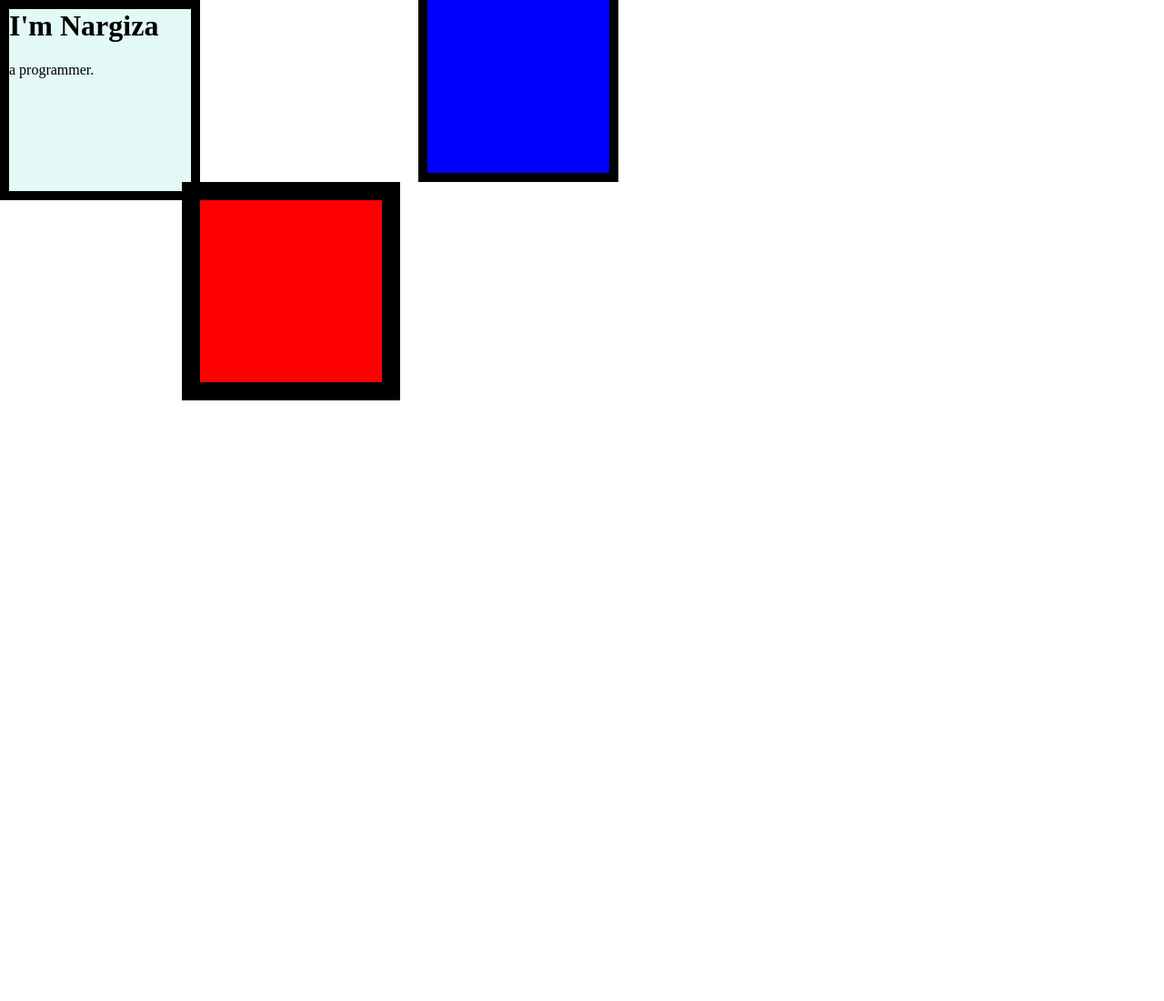
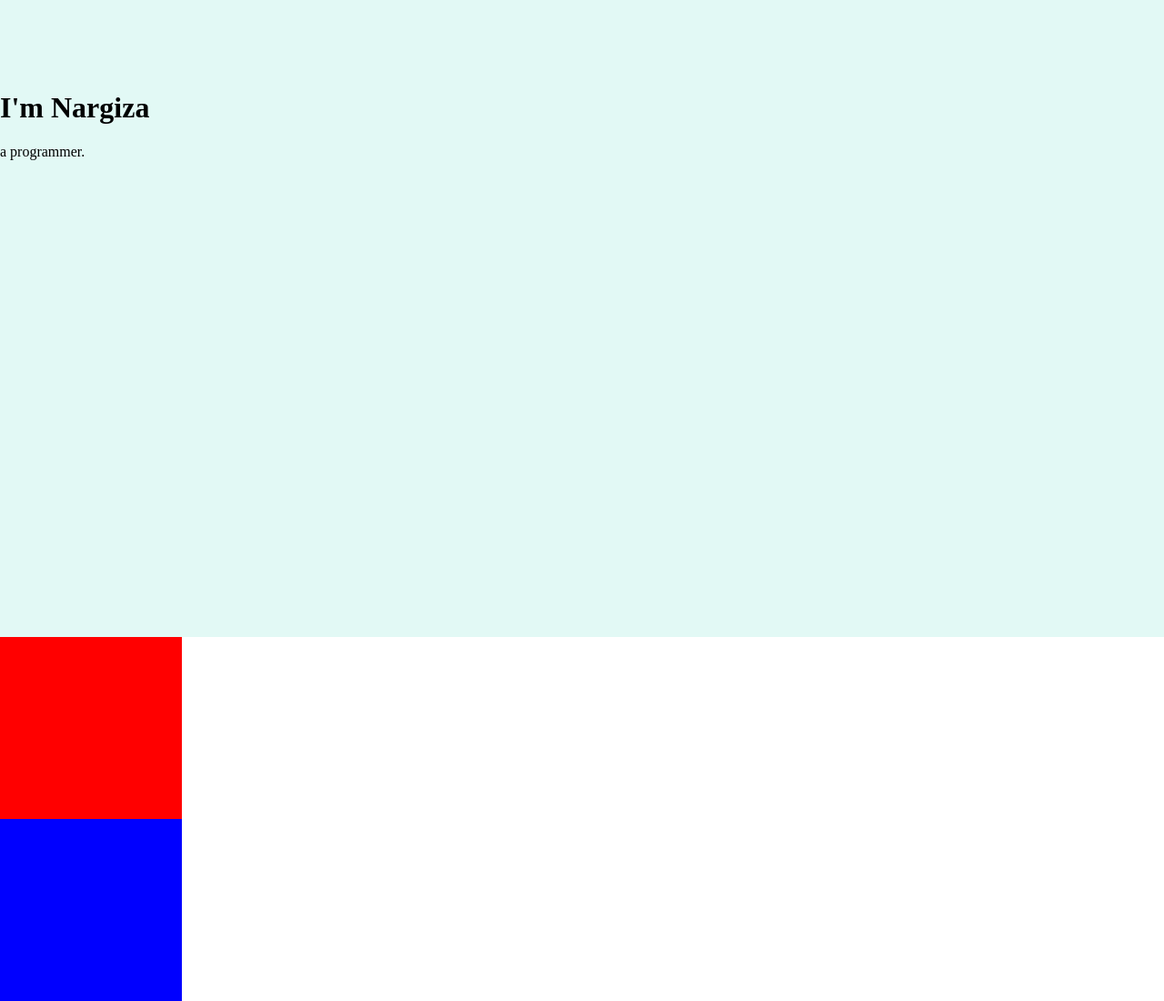
Before and after one commit to Lebedok/My_Site, a plain HTML site: page index.html in a window 1280 px wide. Shown: the whole page at 91% size. Before the commit the page ends 800 px from the top, so only its background shows below. Drawn offline with Linux system fonts and the light colour scheme; files that its build step writes are made by us from their sources.

Commit message:
Update styles.css

```diff
--- a/styles.css
+++ b/styles.css
@@ -7,35 +7,21 @@ h1 {
   margin-top: 0;
 }
 
- .top-container {
+.top-container {
   background-color:#E2F9F5;
-  width: 200px;
-  height: 200px;
-  border: solid 10px;
-  position: absolute;
-
-
-
+  position: relative;
+  padding-top: 100px;
+  height: 600px;
 }
 
 .middle-container {
   background-color: red;
   width: 200px;
   height: 200px;
-  position: absolute;
-  left: 200px;
-  top: 200px;
-  border: solid 20px;
-
 }
 
 .bottom-container {
   background-color: blue;
   width: 200px;
   height: 200px;
-  position: absolute;
-  right: 600px;
-  bottom: 600px;
-  border: solid 10px;
-
 }
```
